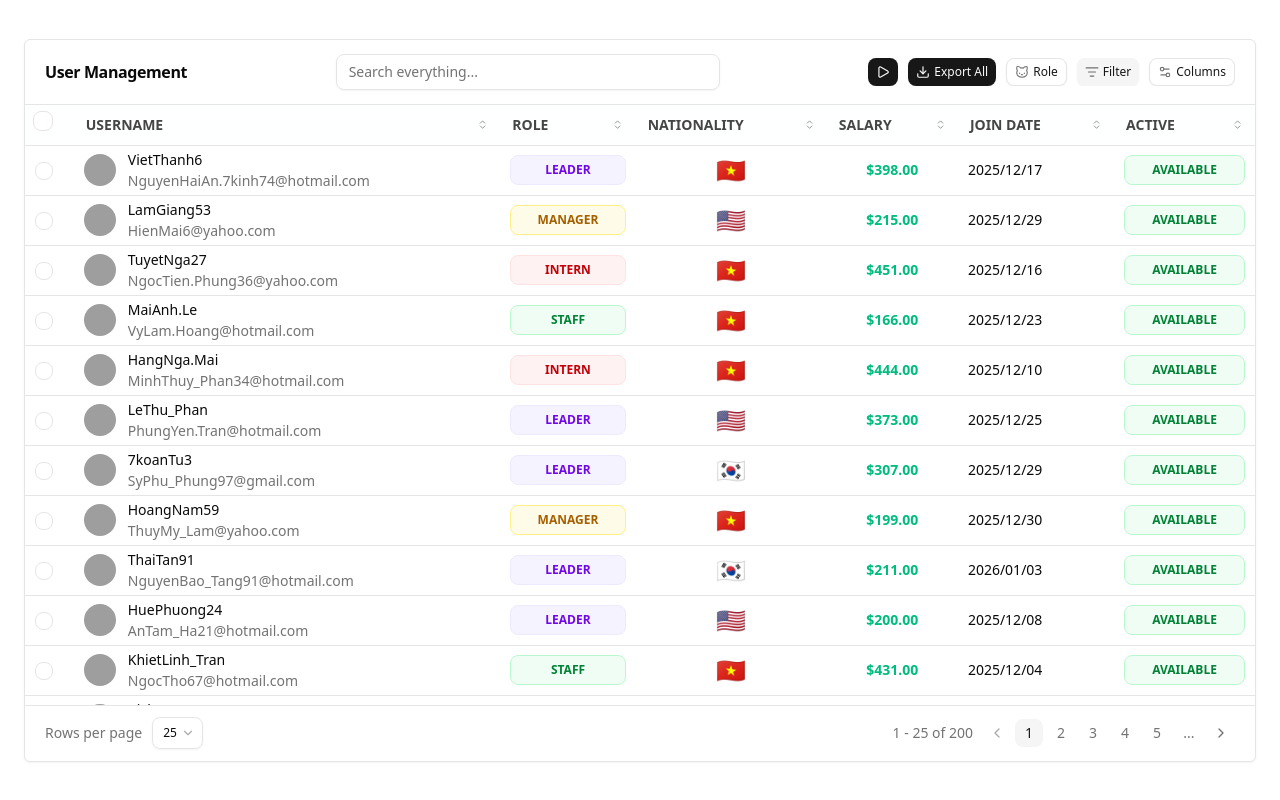
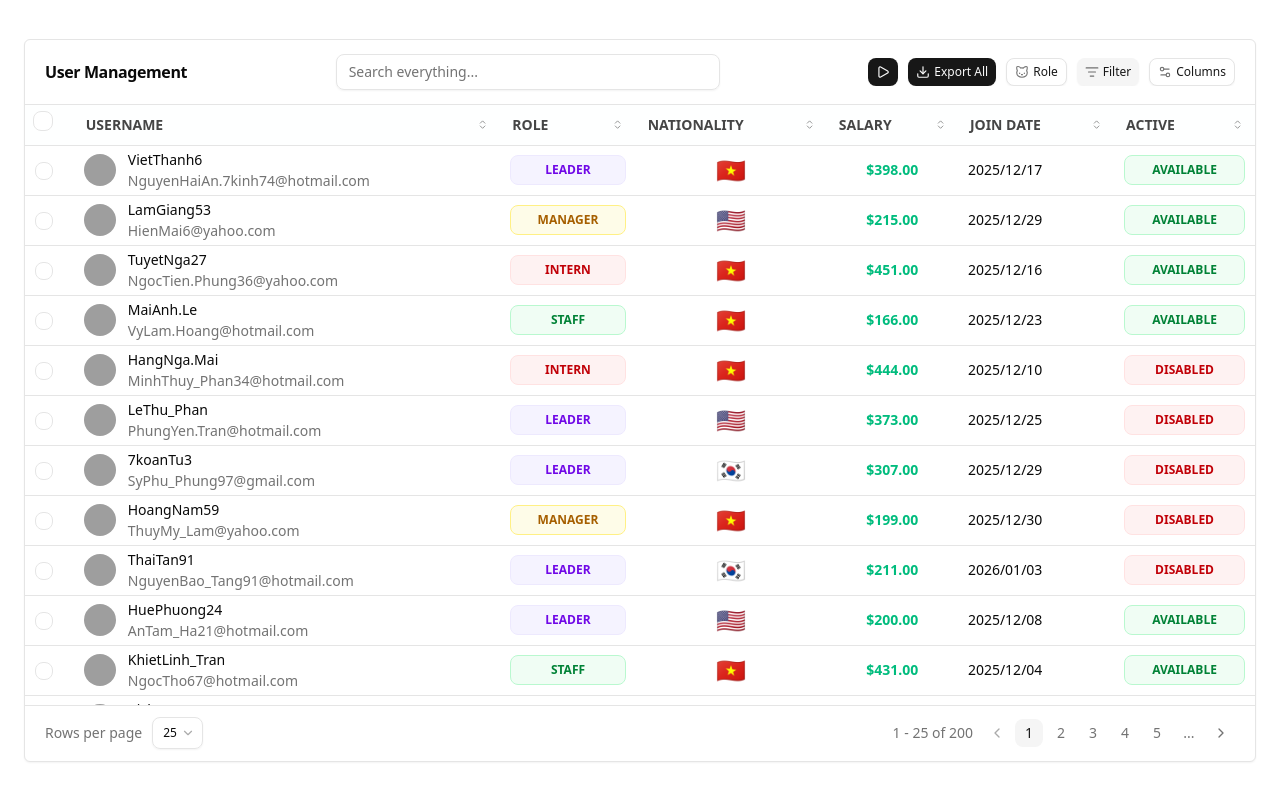
Before and after one commit to VinLee04/tanstacktable, a React (Vite) app: page / in a window 1280 px wide. Built offline with nearby package versions, Linux system fonts and the light colour scheme; grey boxes are pictures that could not be loaded.

Commit message:
fix available

```diff
--- a/src/page/system/users/table.tsx
+++ b/src/page/system/users/table.tsx
@@ -269,9 +269,9 @@ const UserManagementTable = () => {
             },
             {
                 accessorKey: 'active',
-                id: 'available-disabled',
+                id: 'active',
                 header: ({column}) => <DataGridColumnHeader column={column} title='Active'/>,
-                cell: ({cell}) => <ActiveBadge className='py-3.5' isActive={cell.getValue() as boolean}/>,
+                cell: ({cell}) => <ActiveBadge className='py-3.5' isActive={cell.getValue() == 'Available'}/>,
                 meta: {
                     headerClassName: '',
                     cellClassName: '',
```
